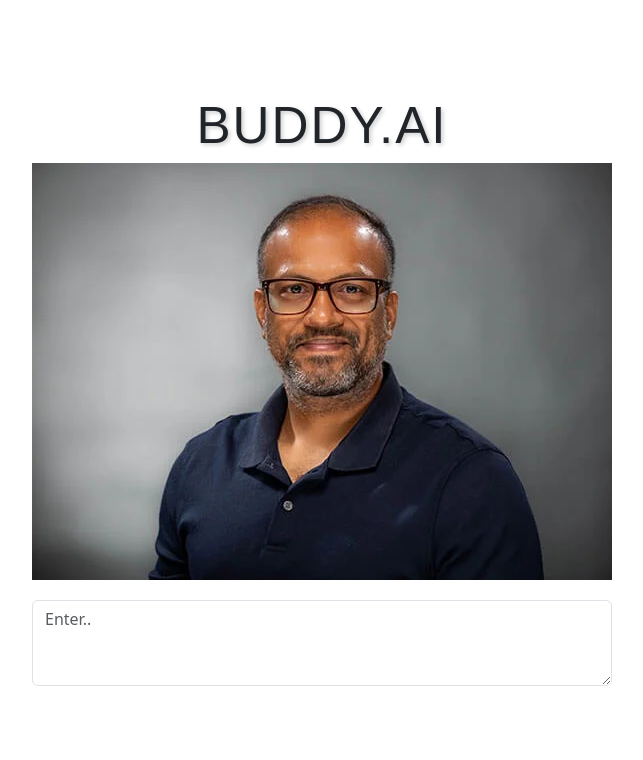
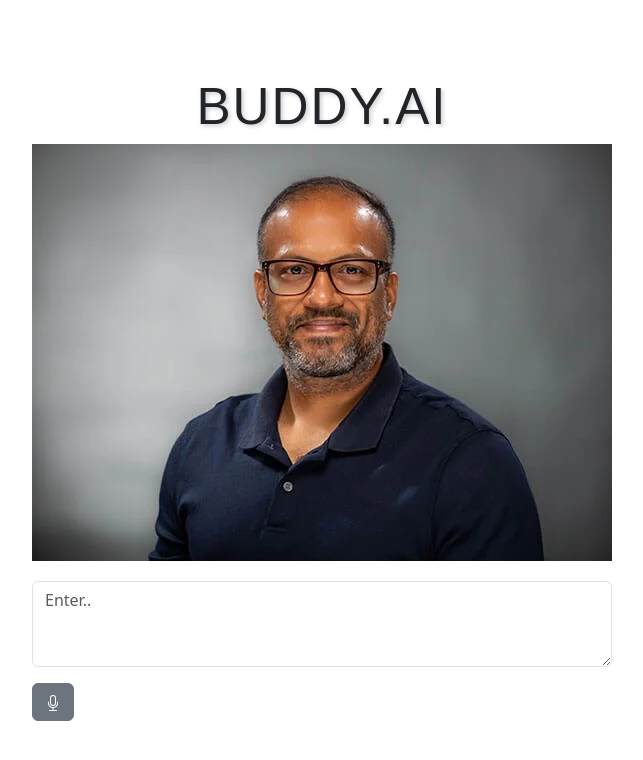
Before and after one commit to kinshu0/friend, a React (Vite) app in the folder frontend/: page / in a window 1280 px wide. Shown: the top 760 px of the page, without its empty margins (318-961 px from the left). Built offline with nearby package versions, Linux system fonts and the light colour scheme.

Commit message:
added button

```diff
--- a/frontend/src/App.jsx
+++ b/frontend/src/App.jsx
@@ -11,6 +11,12 @@
         <img src="src/assets/teacher.jpg" alt="Teacher" />
       </div>
       <Textbox className = "center-text" />
+      <button type="button" className="btn btn-secondary">
+          <svg xmlns="http://www.w3.org/2000/svg" width="16" height="16" fill="currentColor" className="bi bi-mic" viewBox="0 0 16 16">
+            <path d="M3.5 6.5A.5.5 0 0 1 4 7v1a4 4 0 0 0 8 0V7a.5.5 0 0 1 1 0v1a5 5 0 0 1-4.5 4.975V15h3a.5.5 0 0 1 0 1h-7a.5.5 0 0 1 0-1h3v-2.025A5 5 0 0 1 3 8V7a.5.5 0 0 1 .5-.5z"></path>
+            <path d="M10 8a2 2 0 1 1-4 0V3a2 2 0 1 1 4 0v5zM8 0a3 3 0 0 0-3 3v5a3 3 0 0 0 6 0V3a3 3 0 0 0-3-3z"></path>
+          </svg>
+        </button>
     </div>
   );
 };
```
